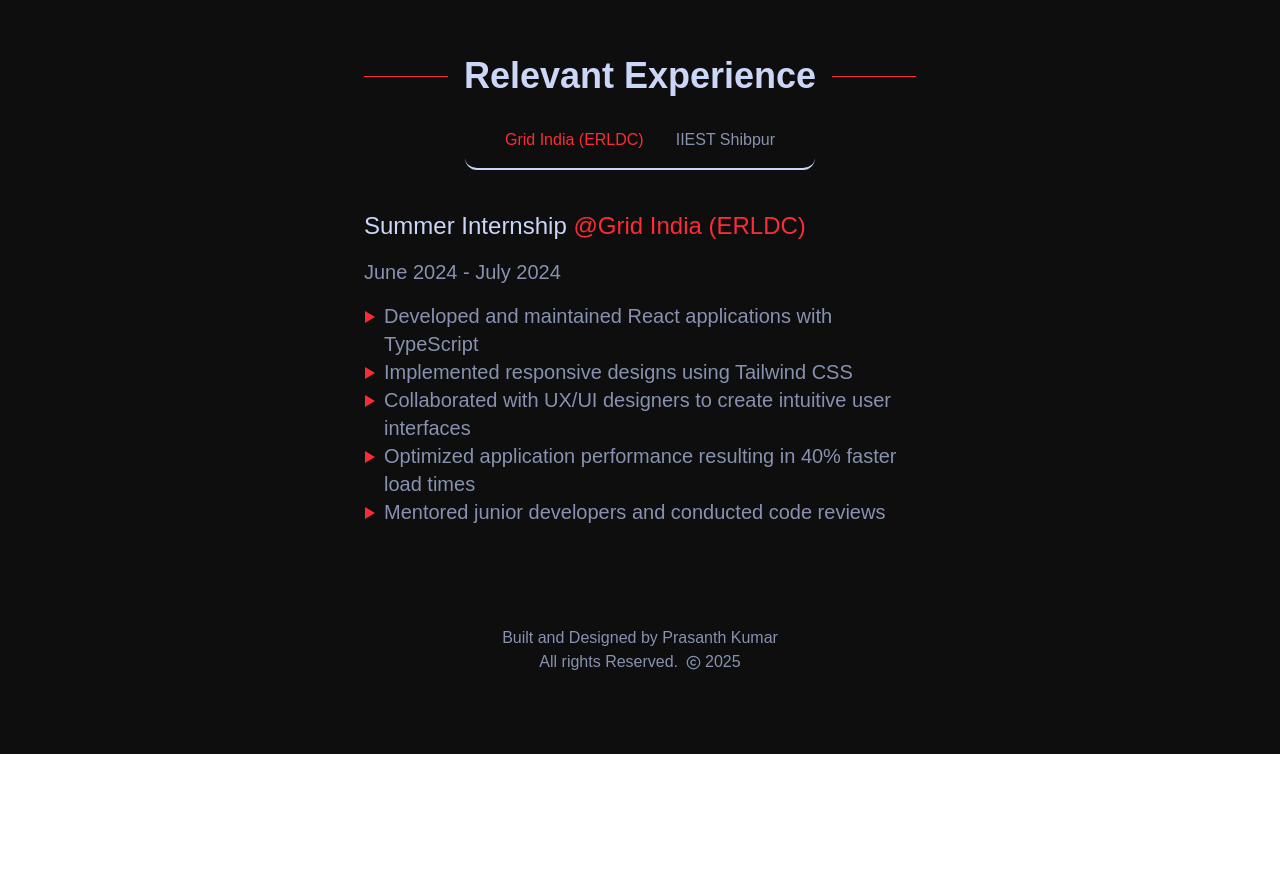
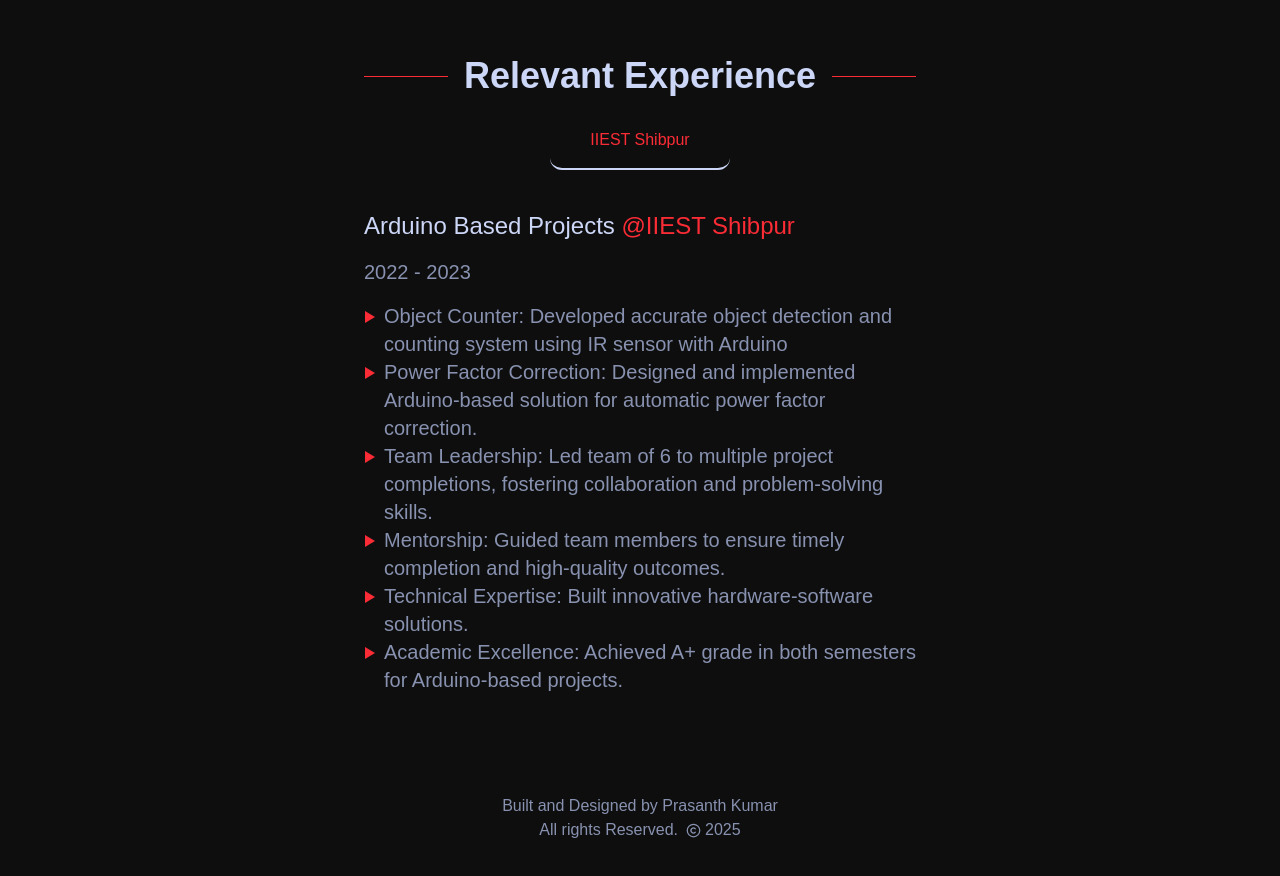
Before and after one commit to prasanthkumarch26/prasanthkumar, a Next.js app: page / in a window 1280 px wide. Shown: the part 3260-4136 px from the top of the page. Before the commit the page ends 4014 px from the top, so only its background shows below. Built offline with nearby package versions, Linux system fonts and the light colour scheme; a web font is replaced by a local one.

Commit message:
Experience Update

```diff
--- a/components/RelExperience.tsx
+++ b/components/RelExperience.tsx
@@ -5,19 +5,6 @@
 const experiences = [
   {
     id: 1,
-    company: "Grid India (ERLDC)",
-    position: "Summer Internship",
-    duration: "June 2024 - July 2024",
-    responsibilities: [
-      "Developed and maintained React applications with TypeScript",
-      "Implemented responsive designs using Tailwind CSS",
-      "Collaborated with UX/UI designers to create intuitive user interfaces",
-      "Optimized application performance resulting in 40% faster load times",
-      "Mentored junior developers and conducted code reviews",
-    ],
-  },
-  {
-    id: 2,
     company: "IIEST Shibpur",
     position: "Arduino Based Projects",
     duration: "2022 - 2023",
@@ -30,6 +17,15 @@
       "Academic Excellence: Achieved A+ grade in both semesters for Arduino-based projects.",
     ],
   },
+  // {
+  //   id: 2,
+  //   company: "Grid India (ERLDC)",
+  //   position: "Summer Internship",
+  //   duration: "June 2024 - July 2024",
+  //   responsibilities: [
+
+  //   ],
+  // },
 ];
 
 const RelExperience = () => {
```
